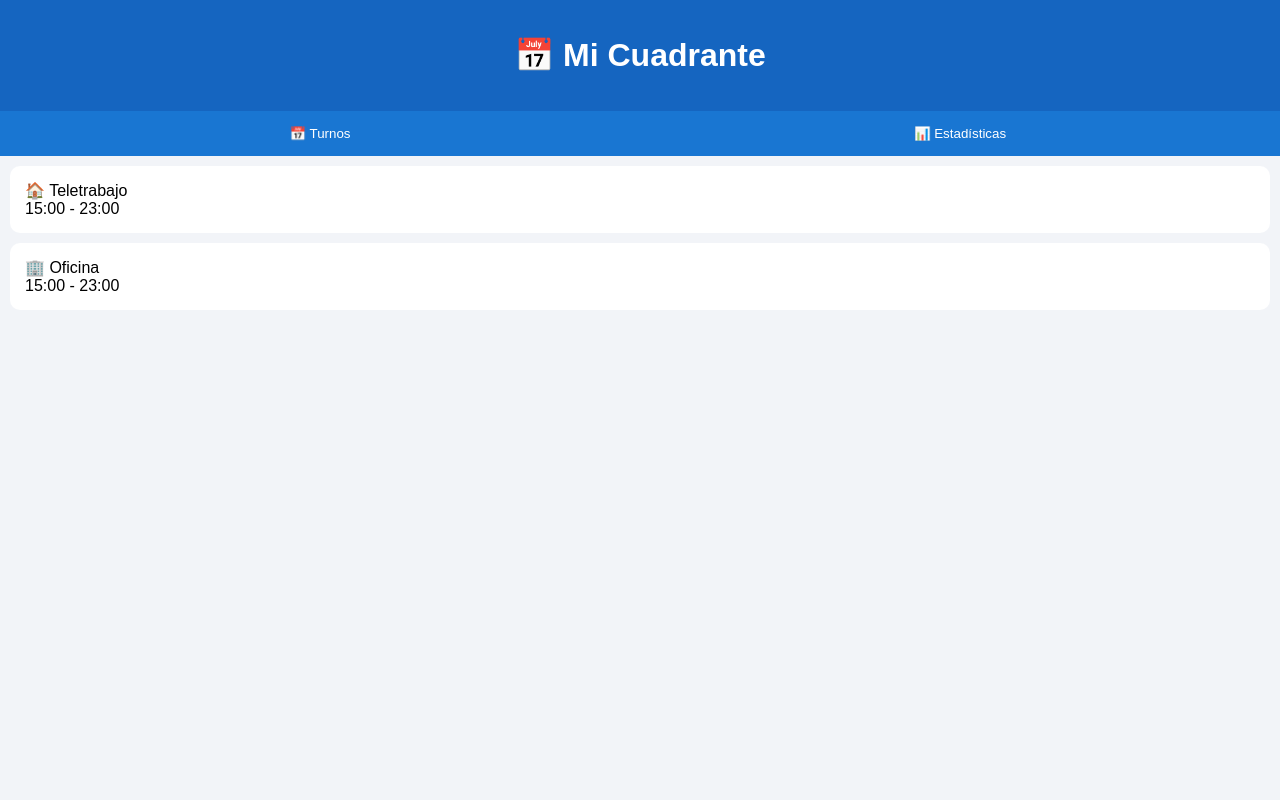
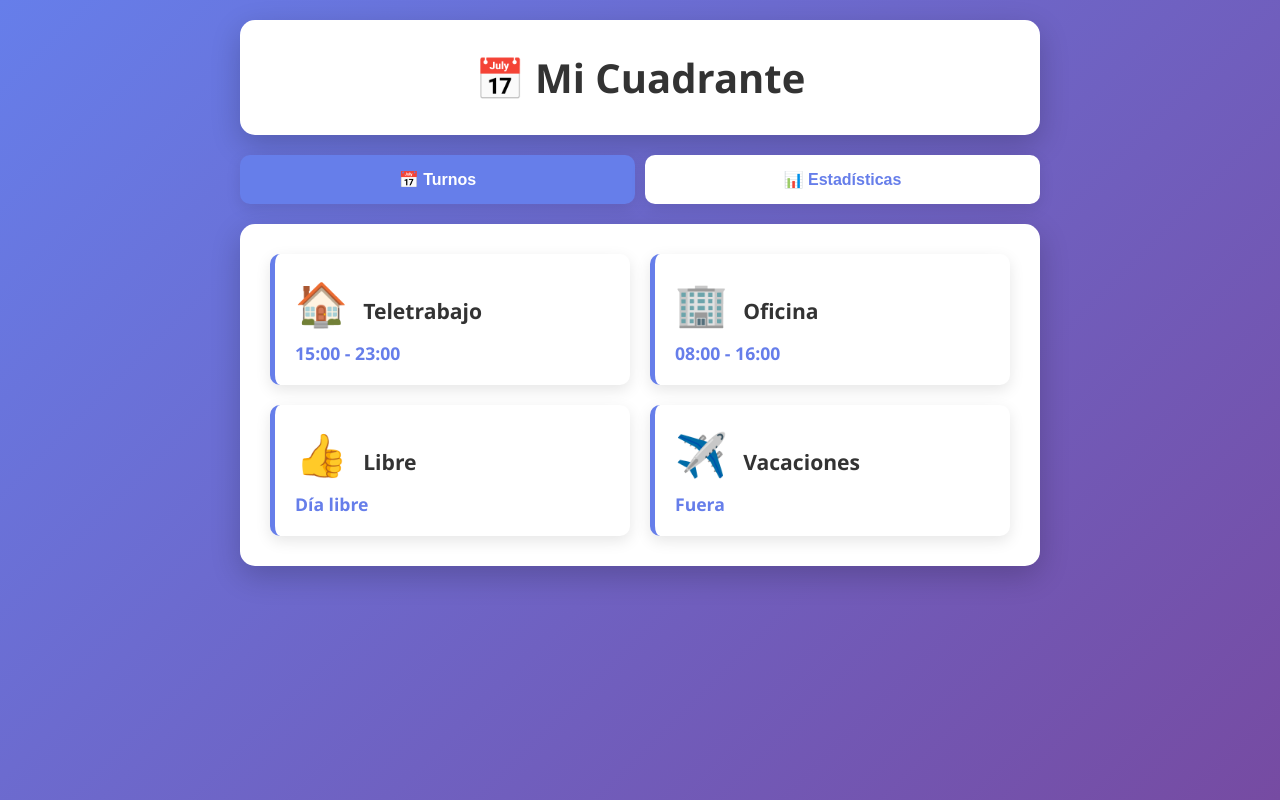
Before and after one commit to famayaberben-jpg/mi-cuadrante-web, a plain HTML site: page index.html in a window 1280 px wide. Drawn offline with Linux system fonts and the light colour scheme.

Commit message:
Refactor: Full inline HTML with CSS and JS for direct browser access

```diff
--- a/index.html
+++ b/index.html
@@ -4,17 +4,195 @@
   <meta charset="UTF-8">
   <meta name="viewport" content="width=device-width, initial-scale=1.0">
   <title>Mi Cuadrante</title>
-  <link rel="stylesheet" href="css/styles.css">
+  <style>
+    * {
+      margin: 0;
+      padding: 0;
+      box-sizing: border-box;
+    }
+
+    body {
+      font-family: 'Segoe UI', Tahoma, Geneva, Verdana, sans-serif;
+      background: linear-gradient(135deg, #667eea 0%, #764ba2 100%);
+      min-height: 100vh;
+      padding: 20px;
+    }
+
+    .container {
+      max-width: 800px;
+      margin: 0 auto;
+    }
+
+    header {
+      background: white;
+      color: #333;
+      text-align: center;
+      padding: 30px;
+      border-radius: 15px;
+      margin-bottom: 20px;
+      box-shadow: 0 10px 30px rgba(0, 0, 0, 0.2);
+    }
+
+    header h1 {
+      font-size: 2.5em;
+      margin: 0;
+    }
+
+    nav {
+      display: flex;
+      gap: 10px;
+      margin-bottom: 20px;
+    }
+
+    nav button {
+      flex: 1;
+      padding: 15px 20px;
+      background: white;
+      color: #667eea;
+      border: none;
+      border-radius: 10px;
+      font-size: 1em;
+      font-weight: bold;
+      cursor: pointer;
+      transition: all 0.3s ease;
+      box-shadow: 0 5px 15px rgba(0, 0, 0, 0.1);
+    }
+
+    nav button:hover {
+      background: #667eea;
+      color: white;
+      transform: translateY(-2px);
+      box-shadow: 0 8px 20px rgba(0, 0, 0, 0.2);
+    }
+
+    nav button.activo {
+      background: #667eea;
+      color: white;
+    }
+
+    section {
+      background: white;
+      padding: 30px;
+      border-radius: 15px;
+      box-shadow: 0 10px 30px rgba(0, 0, 0, 0.2);
+      min-height: 300px;
+    }
+
+    section.oculto {
+      display: none;
+    }
+
+    .card {
+      background: linear-gradient(135deg, #667eea 0%, #764ba2 100%);
+      color: white;
+      margin: 15px 0;
+      padding: 20px;
+      border-radius: 10px;
+      font-size: 1.1em;
+      box-shadow: 0 5px 15px rgba(0, 0, 0, 0.1);
+      transition: transform 0.3s ease;
+    }
+
+    .card:hover {
+      transform: translateY(-5px);
+    }
+
+    .card br {
+      margin: 10px 0;
+    }
+
+    .card h3 {
+      margin-bottom: 15px;
+      font-size: 1.5em;
+    }
+
+    .card p {
+      margin: 10px 0;
+      font-size: 1.05em;
+    }
+
+    .card b {
+      font-weight: bold;
+    }
+
+    #listaTurnos {
+      display: grid;
+      grid-template-columns: repeat(auto-fit, minmax(250px, 1fr));
+      gap: 20px;
+    }
+
+    .card-turno {
+      background: white;
+      color: #333;
+      border-left: 5px solid #667eea;
+      margin: 0;
+    }
+
+    .card-turno .emoji {
+      font-size: 2em;
+      margin-right: 10px;
+    }
+
+    .card-turno .tipo {
+      font-weight: bold;
+      font-size: 1.2em;
+      margin-bottom: 10px;
+    }
+
+    .card-turno .horario {
+      color: #667eea;
+      font-weight: bold;
+    }
+
+    #contenedorStats .card {
+      background: white;
+      color: #333;
+    }
+
+    #contenedorStats .card h3 {
+      color: #667eea;
+      text-align: center;
+      margin-bottom: 20px;
+    }
+
+    #contenedorStats .card p {
+      display: flex;
+      justify-content: space-between;
+      border-bottom: 1px solid #eee;
+      padding-bottom: 10px;
+    }
+
+    #contenedorStats .card p:last-child {
+      border-bottom: none;
+      margin-top: 15px;
+      font-size: 1.2em;
+      color: #667eea;
+    }
+
+    @media (max-width: 600px) {
+      header h1 {
+        font-size: 1.8em;
+      }
+
+      nav {
+        flex-direction: column;
+      }
+
+      section {
+        padding: 20px;
+      }
+    }
+  </style>
 </head>
 
 <body>
-
+  <div class="container">
     <header>
       <h1>📅 Mi Cuadrante</h1>
     </header>
 
     <nav>
-    <button onclick="mostrarVista('turnos')">📅 Turnos</button>
+      <button class="activo" onclick="mostrarVista('turnos')">📅 Turnos</button>
       <button onclick="mostrarVista('estadisticas')">📊 Estadísticas</button>
     </nav>
 
@@ -25,8 +203,54 @@
     <section id="estadisticas" class="oculto">
       <div id="contenedorStats"></div>
     </section>
+  </div>
 
-  <script src="css/js/app.js"></script>
+  <script>
+    // Datos de turnos
+    const turnos = [
+      { emoji: '🏠', tipo: 'Teletrabajo', horario: '15:00 - 23:00' },
+      { emoji: '🏢', tipo: 'Oficina', horario: '08:00 - 16:00' },
+      { emoji: '👍', tipo: 'Libre', horario: 'Día libre' },
+      { emoji: '✈️', tipo: 'Vacaciones', horario: 'Fuera' }
+    ];
 
+    // Renderizar turnos
+    document.getElementById("listaTurnos").innerHTML = turnos.map(turno => `
+      <div class="card card-turno">
+        <div class="tipo"><span class="emoji">${turno.emoji}</span> ${turno.tipo}</div>
+        <div class="horario">${turno.horario}</div>
+      </div>
+    `).join('');
+
+    // Renderizar estadísticas
+    document.getElementById("contenedorStats").innerHTML = `
+      <div class="card">
+        <h3>📊 Estadísticas del Mes</h3>
+        <p><span>🏠 Teletrabajo</span> <span>10 días</span></p>
+        <p><span>🏢 Oficina</span> <span>8 días</span></p>
+        <p><span>👍 Libres</span> <span>11 días</span></p>
+        <p><span>✈️ Vacaciones</span> <span>2 días</span></p>
+        <p><span><b>⏱️ Total Horas</b></span> <span><b>143 horas</b></span></p>
+      </div>
+    `;
+
+    // Función para cambiar de vista
+    function mostrarVista(id) {
+      // Ocultar todas las secciones
+      document.getElementById("turnos").classList.add("oculto");
+      document.getElementById("estadisticas").classList.add("oculto");
+
+      // Remover clase activo de botones
+      document.querySelectorAll("nav button").forEach(btn => {
+        btn.classList.remove("activo");
+      });
+
+      // Mostrar sección seleccionada
+      document.getElementById(id).classList.remove("oculto");
+
+      // Marcar botón como activo
+      event.target.classList.add("activo");
+    }
+  </script>
 </body>
 </html>
```
Lines whose indentation alone changed are shown as unchanged.
